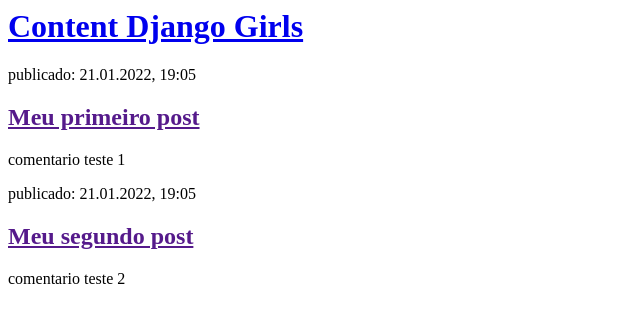
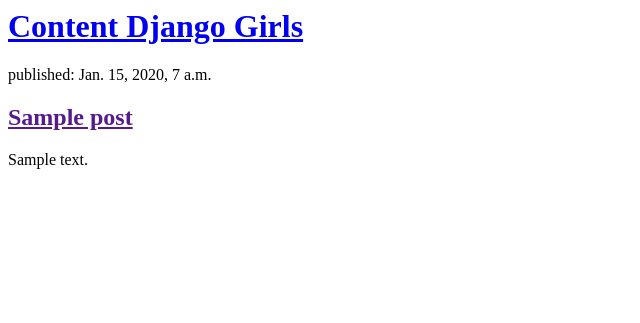
Before and after one commit to wedisleyMateus/Djangoxy, a Django app: page / in a window 1280 px wide. Shown: the top 323 px of the page, without its empty margins (0-640 px from the left). Run offline with Django 3.2, Linux system fonts and the light colour scheme; tables that the repository leaves empty hold one stand-in row (values such as "Sample post").

Commit message:
feat: Templates do Django

```diff
--- a/content_era/templates/content/content_list.html
+++ b/content_era/templates/content/content_list.html
@@ -9,17 +9,13 @@
         <h1><a href="/">Content Django Girls</a></h1>
     </di>
 
-    <div>
-        <p>publicado: 21.01.2022, 19:05</p>
-        <h2><a href="">Meu primeiro post</a></h2>
-        <p>comentario teste 1</p>
-    </div>
-
-    <div>
-        <p>publicado: 21.01.2022, 19:05</p>
-        <h2><a href="">Meu segundo post</a></h2>
-        <p>comentario teste 2</p>
-    </div>
+    {% for post in posts %}
+        <div>
+            <p>published: {{ post.published_date }}</p>
+            <h2><a href="">{{ post.title }}</a></h2>
+            <p>{{ post.text|linebreaksbr }}</p>
+        </div>
+    {% endfor %}
 
 </body>
 
--- a/content_era/views.py
+++ b/content_era/views.py
@@ -1,5 +1,8 @@
 from django.shortcuts import render
+from django.utils import timezone
+from .models import Post
 
 
 def content_list(request):
-    return render(request, 'content/content_list.html', {})
+    posts = Post.objects.filter(published_date__lte=timezone.now()).order_by('published_date')
+    return render(request, 'content/content_list.html', {'posts': posts})
```
